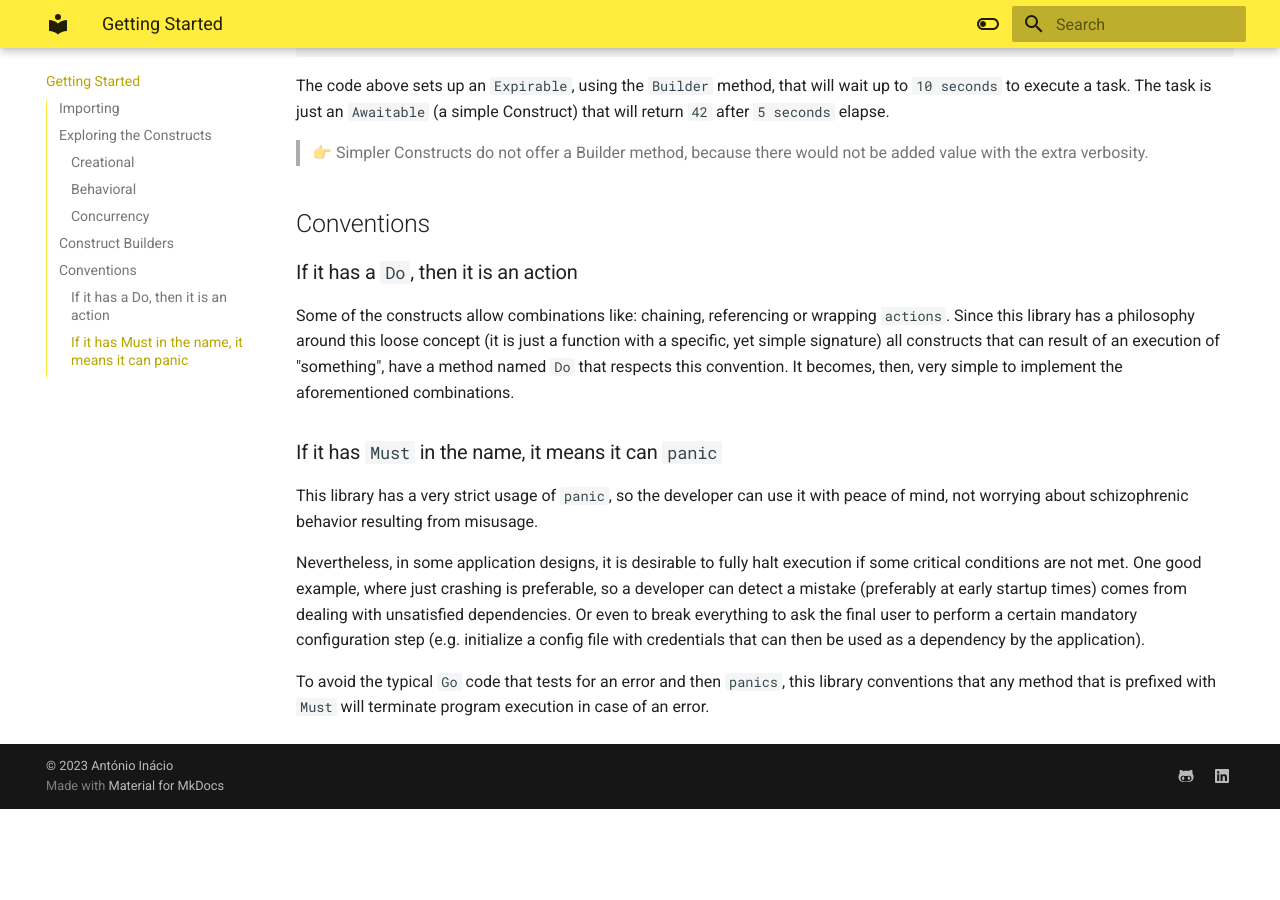
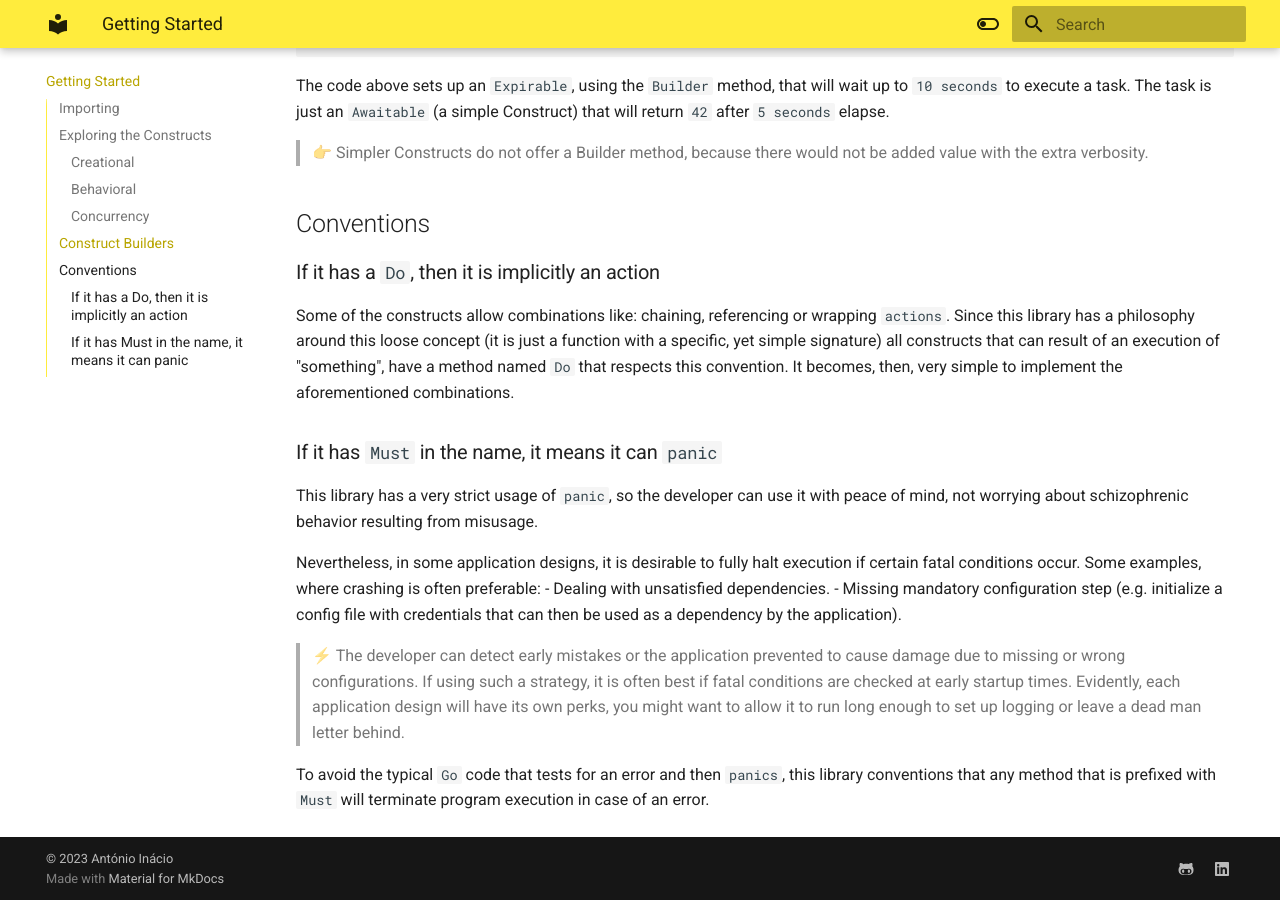
Before and after one commit to a-inacio/edt-go, an MkDocs documentation site: the page built from docs/getting-started.md, in a window 1280 px wide and 900 px high, scrolled down 1620 px. Built offline with MkDocs 1.6.1 and Material for MkDocs 9.7.7, drawn with Linux system fonts in a browser that asks for light colours; before the commit the page ends 2429 px from its top, so only the background shows below that; some of the changed text lies outside the part shown.

Commit message:
docs: Getting started improvements

```diff
--- a/docs/getting-started.md
+++ b/docs/getting-started.md
@@ -65,7 +65,7 @@
 
 ## Conventions
 
-### If it has a `Do`, then it is an action
+### If it has a `Do`, then it is implicitly an action
 
 Some of the constructs allow combinations like: chaining, referencing or wrapping `actions`. Since this library has a philosophy around this loose concept (it is just a function with a specific, yet simple signature) all constructs that can result of an execution of "something", have a method named `Do` that respects this convention. It becomes, then, very simple to implement the aforementioned combinations.
 
@@ -73,7 +73,11 @@
 
 This library has a very strict usage of `panic`, so the developer can use it with peace of mind, not worrying about schizophrenic behavior resulting from misusage.
 
-Nevertheless, in some application designs, it is desirable to fully halt execution if some critical conditions are not met.
-One good example, where just crashing is preferable, so a developer can detect a mistake (preferably at early startup times) comes from dealing with unsatisfied dependencies. Or even to break everything to ask the final user to perform a certain mandatory configuration step (e.g. initialize a config file with credentials that can then be used as a dependency by the application).
+Nevertheless, in some application designs, it is desirable to fully halt execution if certain fatal conditions occur.
+Some examples, where crashing is often preferable:
+- Dealing with unsatisfied dependencies.
+- Missing mandatory configuration step (e.g. initialize a config file with credentials that can then be used as a dependency by the application).
+
+> ⚡️ The developer can detect early mistakes or the application prevented to cause damage due to missing or wrong configurations. If using such a strategy, it is often best if fatal conditions are checked at early startup times. Evidently, each application design will have its own perks, you might want to allow it to run long enough to set up logging or leave a dead man letter behind.
 
 To avoid the typical `Go` code that tests for an error and then `panics`, this library conventions that any method that is prefixed with `Must` will terminate program execution in case of an error.
```
Also changed, not shown: other parts of docs/getting-started.md (+1 -1 lines).
